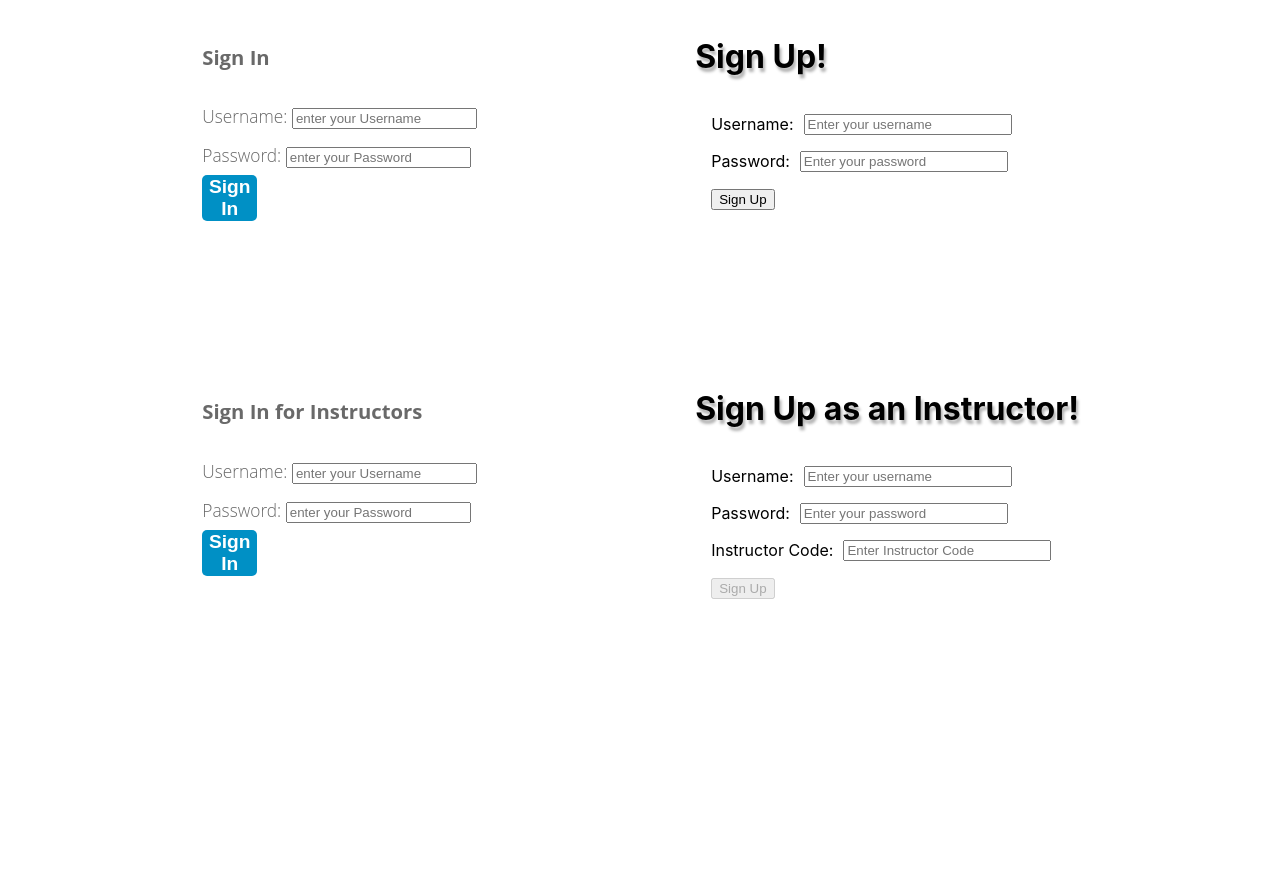
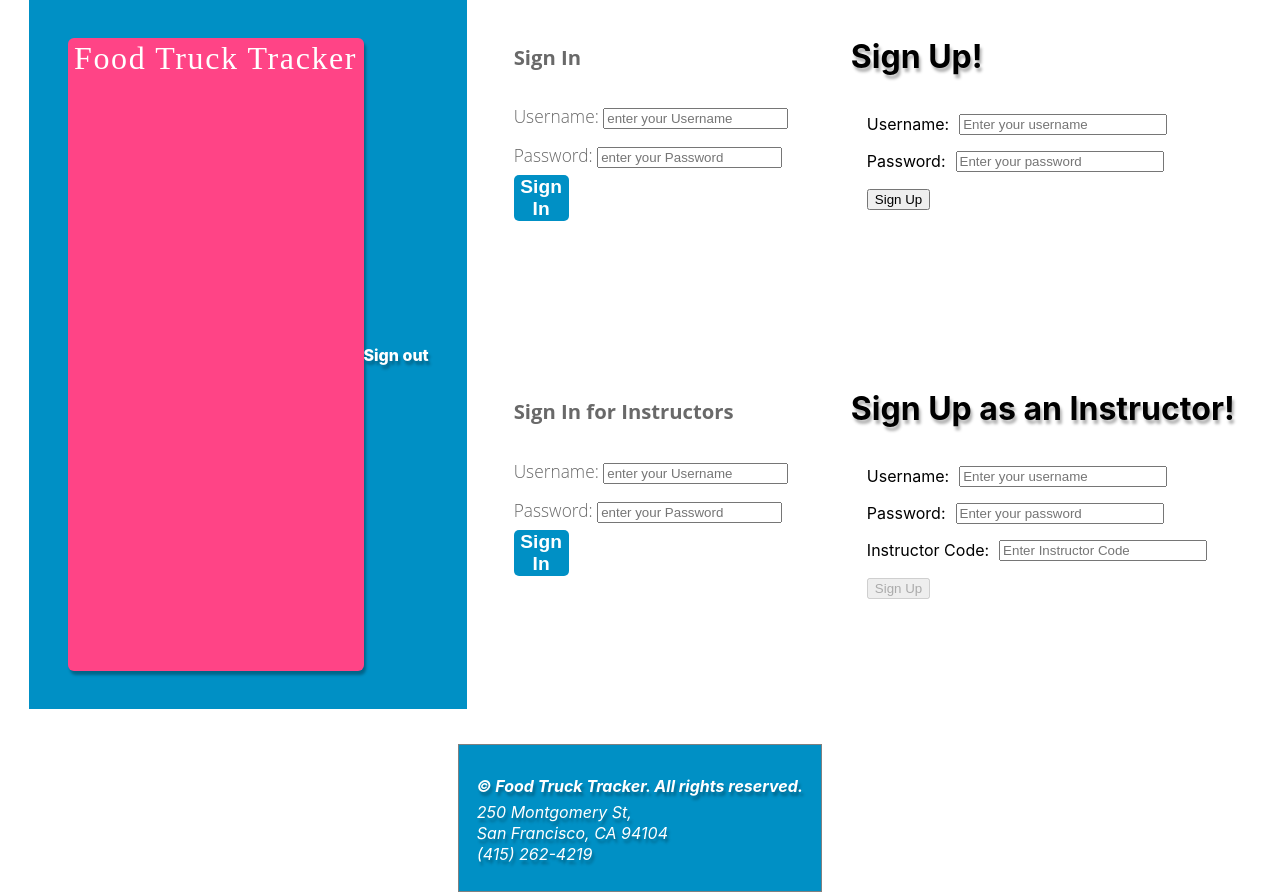
Before and after one commit to willmond-al/TT19-AnytimeFitnessBuild, a React (Create React App) app in the folder anywhere-fitness/: page / in a window 1280 px wide. Before the commit the page ends 800 px from the top, so only its background shows below. Built offline with nearby package versions, Linux system fonts and the light colour scheme.

Commit message:
header and footer added

```diff
--- a/anywhere-fitness/src/App.js
+++ b/anywhere-fitness/src/App.js
@@ -5,12 +5,14 @@ import ClientSignIn from './Components/ClientSignIn'
 import InstSignUp from './Components/InstructorSignUp'
 import InstSignIn from './Components/InstructorSignIn'
 import styled from 'styled-components'
-import SignIn from './Components/ClientSignIn';
+import Header from './Components/header'
+import Footer from './Components/footer'
 
 
 function App() {
   return (
     <StyledApp>
+      <Header/>
 
 <div className="signin">
     <ClientSignIn/>
@@ -20,6 +22,7 @@ function App() {
     <ClientSignUp/>
     <InstSignUp/>
 </div>
+<Footer/>
     </StyledApp>
   );
 }
@@ -29,7 +32,8 @@ const StyledApp = styled.div`
 display: flex;
 justify-content: space-evenly;
 flex-wrap: wrap;
-width: 100%
+width: 100%;
+
 
 `
 
```
